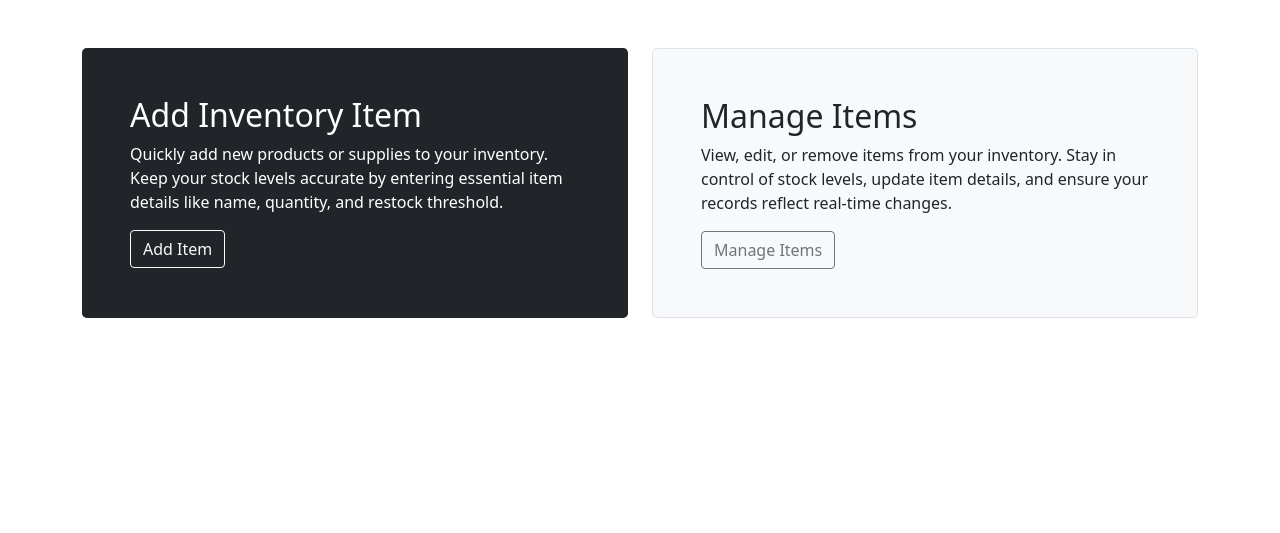
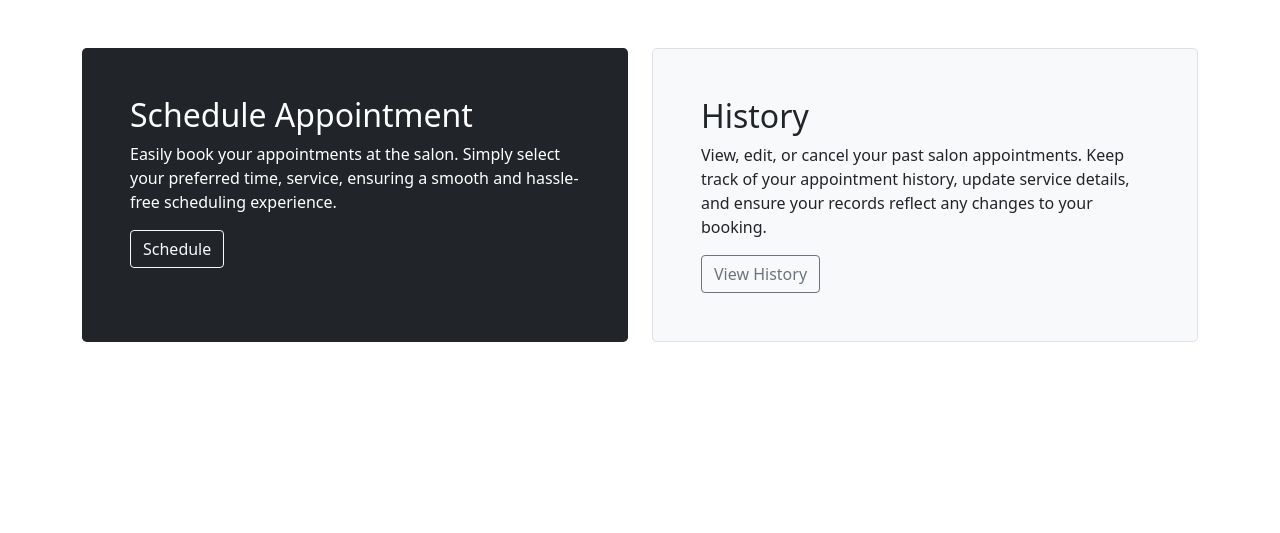
Before and after one commit to chidiohiri/django-salon, a Django app: template templates/dashboard/dashboard.html in a window 1280 px wide. Shown: the part 56-589 px from the top of the page. Run offline with Django 5.2, Linux system fonts and the light colour scheme; the template is opened without the code that fills it, so the values that code supplies are empty; parts of the project's set-up code (start-up, migrations or seed data) failed here and were passed over; some libraries are stand-ins or nearby versions.

Commit message:
Updated dashboard html

```diff
--- a/templates/dashboard/dashboard.html
+++ b/templates/dashboard/dashboard.html
@@ -5,23 +5,23 @@
 <div class="row align-items-md-stretch">
     <div class="col-md-6">
         <div class="h-100 p-5 text-white bg-dark rounded-3">
-            <h2>Add Inventory Item</h2>
+            <h2>Schedule Appointment</h2>
             <p>
-                Quickly add new products or supplies to your inventory. Keep your stock levels accurate by entering
-                essential item details like name, quantity, and restock threshold.
+                Easily book your appointments at the salon. Simply select your preferred time, service, ensuring a
+                smooth and hassle-free scheduling experience.
             </p>
-            <a href="#" class="btn btn-outline-light" type="button">Add Item</a>
+            <a href="{% url 'schedule-appointment' %}" class="btn btn-outline-light" type="button">Schedule</a>
         </div>
     </div>
     <div class="col-md-6">
         <div class="h-100 p-5 bg-light border rounded-3">
-            <h2>Manage Items</h2>
+            <h2>History</h2>
             <p>
-                View, edit, or remove items from your inventory. Stay in control of stock levels, update item details,
-                and ensure your records reflect real-time changes.
+                View, edit, or cancel your past salon appointments. Keep track of your appointment history, update
+                service details, and ensure your records reflect any changes to your booking.
 
             </p>
-            <a href="#" class="btn btn-outline-secondary" type="button">Manage Items</a>
+            <a href="{% url 'my-appointments' %}" class="btn btn-outline-secondary" type="button">View History</a>
         </div>
     </div>
 </div>
```
